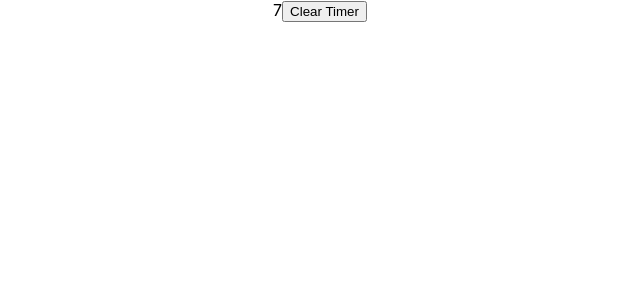
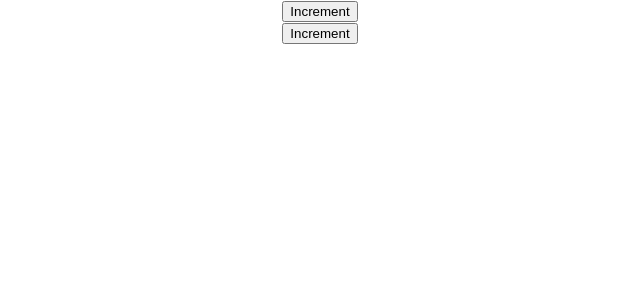
Before and after one commit to takinabradley/Codevolution-react-tutorial, a React (Create React App) app: page / in a window 1280 px wide. Shown: the top 300 px of the page, without its empty margins (320-960 px from the left). Built offline with nearby package versions, Linux system fonts and the light colour scheme.

Commit message:
Finish 'useDocumentTitle Custom hook'

```diff
--- a/src/App.js
+++ b/src/App.js
@@ -5,6 +5,8 @@
 import Counter from "./hook-components/Counter"
 import CounterOne from "./hook-components/CounterOne"
 import DataFetching from "./hook-components/DataFetching"
+import DocTitleOne from "./hook-components/DocTitleOne"
+import DocTitleTwo from "./hook-components/DocTitleTwo"
 import FocusInput from "./hook-components/FocusInput"
 import HookTimer from "./hook-components/HookTimer"
 
@@ -13,7 +15,8 @@
 function App() {
   return (
     <div className="App">
-      <HookTimer />
+      <DocTitleOne />
+      <DocTitleTwo />
     </div>
   )
 }
--- /dev/null
+++ b/src/hook-components/DocTitleOne.js
@@ -0,0 +1,15 @@
+import React, { useEffect, useState } from "react"
+import useDocumentTitle from "../hooks/useDocumentTitle"
+export default function DocTitleOne() {
+  const [count, setCount] = useState(0)
+
+  useDocumentTitle(count)
+
+  return (
+    <div>
+      <button onClick={() => setCount((prevCount) => prevCount + 1)}>
+        Increment
+      </button>
+    </div>
+  )
+}
--- /dev/null
+++ b/src/hook-components/DocTitleTwo.js
@@ -0,0 +1,14 @@
+import React, { useEffect, useState } from "react"
+import useDocumentTitle from "../hooks/useDocumentTitle"
+export default function DocTitleTwo() {
+  const [count, setCount] = useState(0)
+  useDocumentTitle(count)
+
+  return (
+    <div>
+      <button onClick={() => setCount((prevCount) => prevCount + 1)}>
+        Increment
+      </button>
+    </div>
+  )
+}
--- /dev/null
+++ b/src/hooks/useDocumentTitle.js
@@ -0,0 +1,6 @@
+import React, { useEffect } from "react"
+export default function useDocumentTitle(count) {
+  useEffect(() => {
+    document.title = count
+  }, [count])
+}
```
Also changed, not shown: 1 other file (tests, documents, lock files or other folders).
